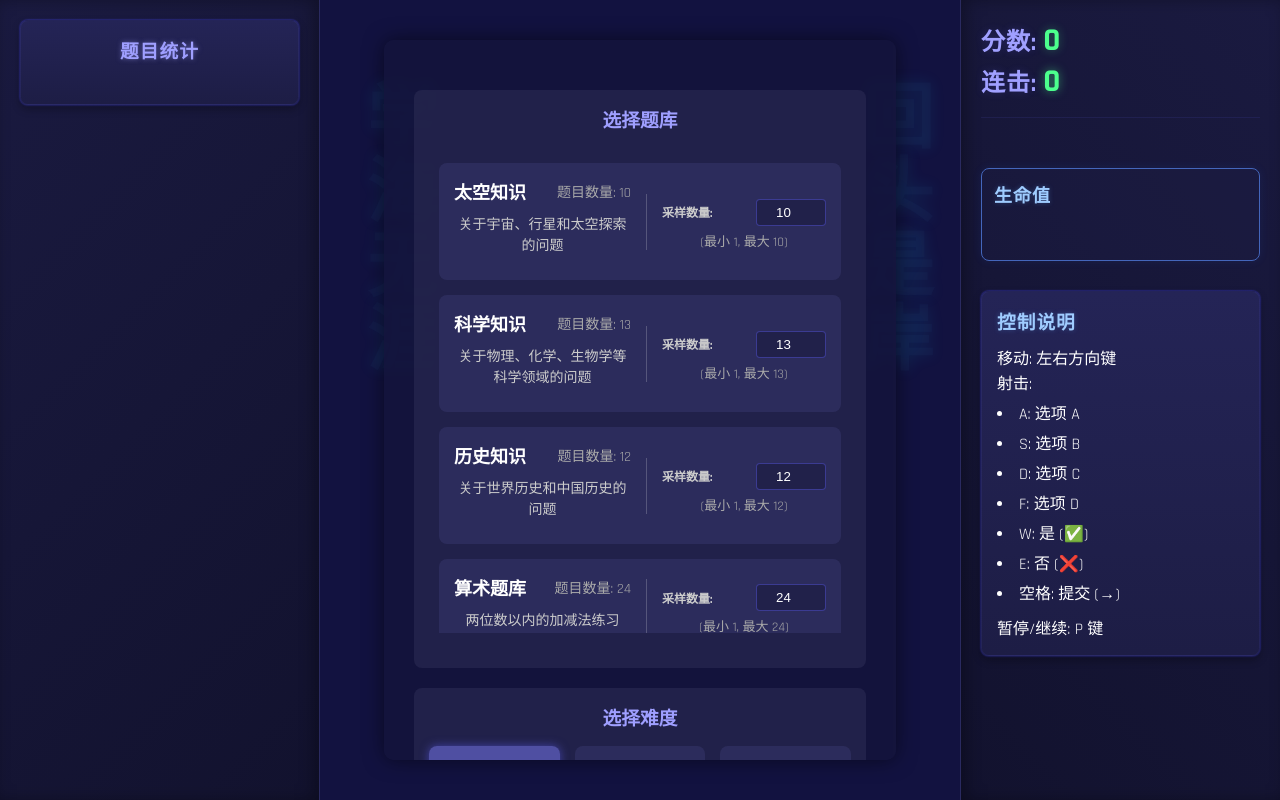
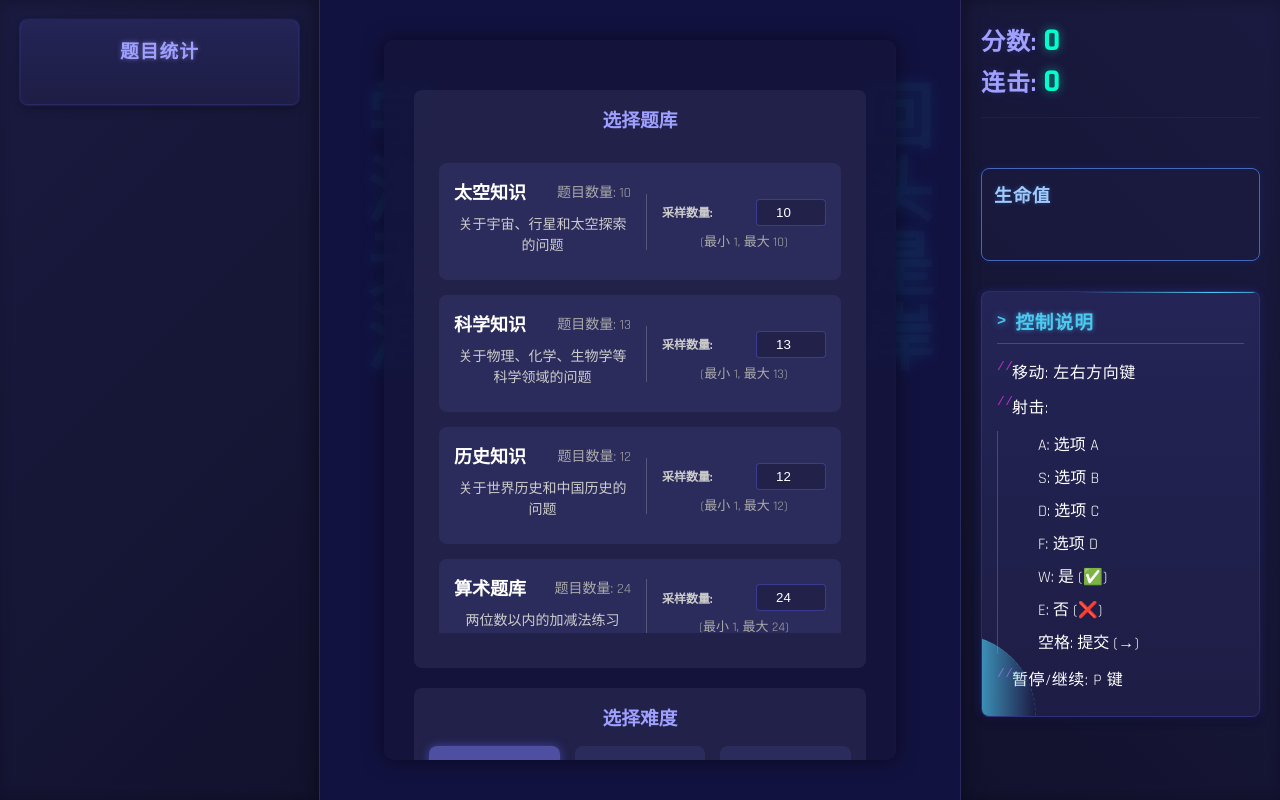
Before and after one commit to SfcFromSx/study, a website: page index.html in a window 1280 px wide. Drawn offline with Linux system fonts and the light colour scheme.

Commit message:
更新分数和连击数的颜色为霓虹青色，与满血条一致

```diff
--- a/css/style.css
+++ b/css/style.css
@@ -183,15 +183,15 @@ body {
 
 .score-box span {
     font-size: 32px;
-    color: #4cff8d;
+    color: #00ffcc;
     font-weight: bold;
-    text-shadow: 0 0 10px rgba(76, 255, 141, 0.3);
+    text-shadow: 0 0 10px rgba(0, 255, 204, 0.5);
 }
 
 /* Combo display styling */
 #combo-display {
-    color: #4cff8d;
-    text-shadow: 0 0 10px rgba(76, 255, 141, 0.5);
+    color: #00ffcc;
+    text-shadow: 0 0 10px rgba(0, 255, 204, 0.5);
     transition: all 0.3s ease;
 }
 
@@ -261,30 +261,139 @@ body {
     opacity: 0.3;
 }
 
+.health-segment.full {
+    background-color: #4caf50;
+}
+
 .controls-info {
     background: linear-gradient(180deg, #242456 0%, #1d1d45 100%);
     border-radius: 8px;
     padding: 15px;
-    box-shadow: 0 4px 8px rgba(0, 0, 0, 0.3), 0 0 2px #4a4aff;
-    border: 1px solid rgba(100, 100, 255, 0.1);
+    box-shadow: 0 4px 8px rgba(0, 0, 0, 0.3), 0 0 8px rgba(74, 74, 255, 0.3);
+    border: 1px solid rgba(100, 100, 255, 0.2);
+    position: relative;
+    overflow: hidden;
+}
+
+/* 添加霓虹边框效果 */
+.controls-info::before {
+    content: '';
+    position: absolute;
+    top: 0;
+    left: 0;
+    right: 0;
+    height: 1px;
+    background: linear-gradient(90deg, transparent, #4cc9f0, transparent);
+    animation: scanline 3s linear infinite;
+}
+
+.controls-info::after {
+    content: '';
+    position: absolute;
+    bottom: 0;
+    left: 0;
+    right: 0;
+    height: 1px;
+    background: linear-gradient(90deg, transparent, #4cc9f0, transparent);
+    animation: scanline 3s linear infinite;
+    animation-delay: 1.5s;
+}
+
+@keyframes scanline {
+    0% {
+        transform: translateX(-100%);
+    }
+    100% {
+        transform: translateX(100%);
+    }
 }
 
 .controls-info h3 {
-    color: #9fccff;
-    margin-bottom: 10px;
+    color: #4cc9f0;
+    margin-bottom: 15px;
     letter-spacing: 1px;
     font-weight: 600;
-    text-shadow: 0 0 5px rgba(100, 170, 255, 0.3);
+    text-shadow: 0 0 5px rgba(76, 201, 240, 0.6);
+    text-transform: uppercase;
+    border-bottom: 1px solid rgba(76, 201, 240, 0.3);
+    padding-bottom: 8px;
+    display: flex;
+    align-items: center;
+}
+
+.controls-info h3::before {
+    content: '>';
+    color: #4cc9f0;
+    margin-right: 8px;
+    font-family: monospace;
+    text-shadow: 0 0 8px rgba(76, 201, 240, 0.8);
+}
+
+.controls-info p {
+    position: relative;
+    padding-left: 15px;
+    margin: 10px 0;
+    letter-spacing: 0.5px;
+}
+
+.controls-info p::before {
+    content: '//';
+    position: absolute;
+    left: 0;
+    color: #f038ff;
+    font-family: monospace;
+    opacity: 0.7;
 }
 
 .controls-info ul {
-    list-style-position: inside;
-    margin-top: 5px;
-    margin-bottom: 10px;
+    list-style-type: none;
+    margin: 12px 0;
+    padding-left: 15px;
+    border-left: 1px solid rgba(76, 201, 240, 0.3);
 }
 
 .controls-info li {
-    margin: 5px 0;
+    margin: 8px 0;
+    position: relative;
+    padding-left: 25px;
+    display: flex;
+    align-items: center;
+    transition: transform 0.2s ease;
+}
+
+.controls-info li:hover {
+    transform: translateX(5px);
+    color: #fff;
+}
+
+.controls-info li::before {
+    content: attr(data-key);
+    position: absolute;
+    left: 0;
+    color: #f038ff;
+    background: rgba(240, 56, 255, 0.1);
+    padding: 0 6px;
+    border-radius: 4px;
+    font-size: 11px;
+    font-weight: bold;
+    min-width: 20px;
+    text-align: center;
+    box-shadow: 0 0 5px rgba(240, 56, 255, 0.2);
+    font-family: 'Orbitron', monospace;
+}
+
+/* 添加高科技装饰图案 */
+.controls-info::after {
+    content: '';
+    position: absolute;
+    bottom: -80px;
+    right: -80px;
+    width: 160px;
+    height: 160px;
+    border-radius: 50%;
+    border: 1px dashed rgba(76, 201, 240, 0.2);
+    pointer-events: none;
+    z-index: 0;
 }
 
 #start-screen, #game-over-screen {
```
